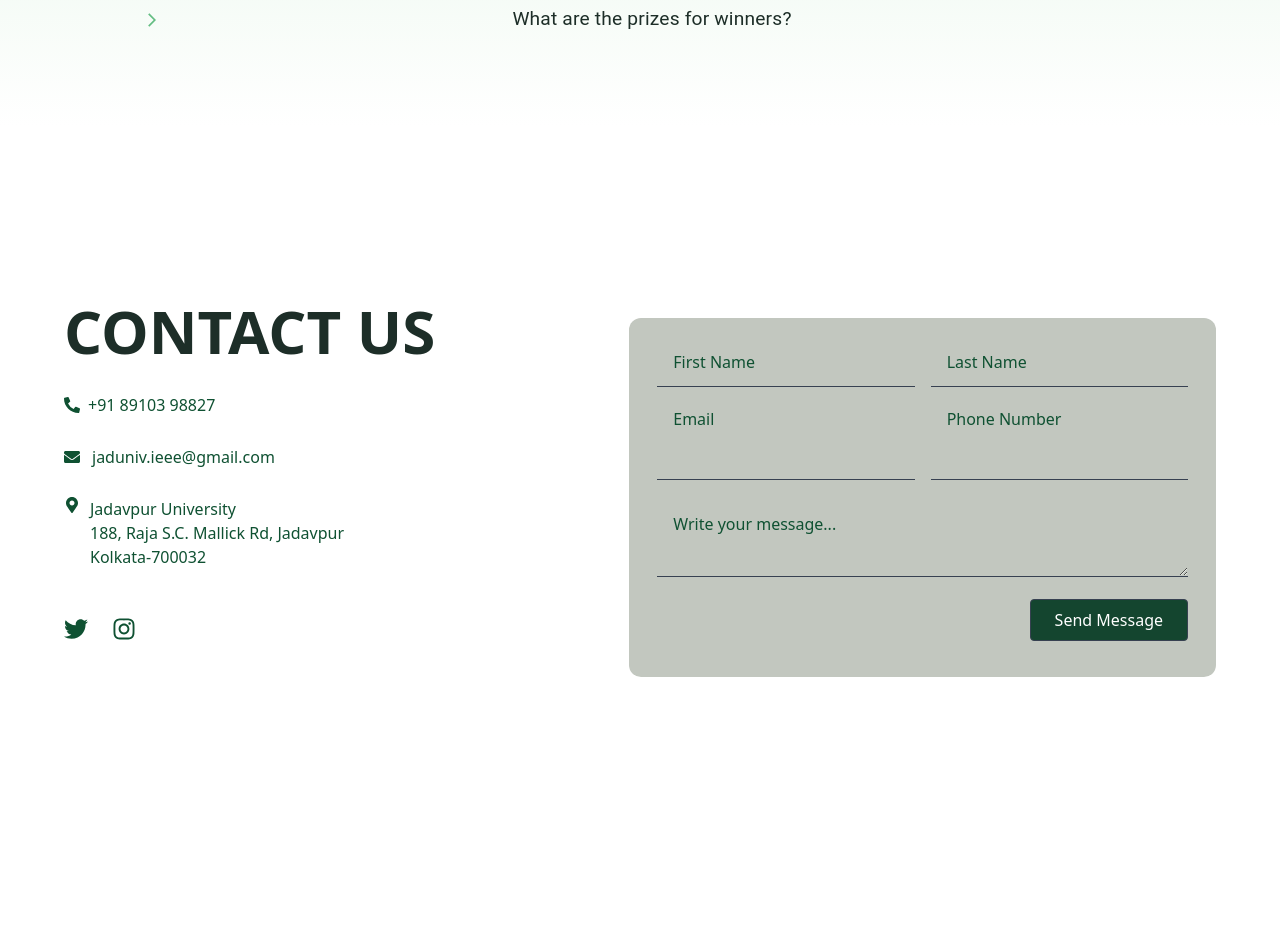
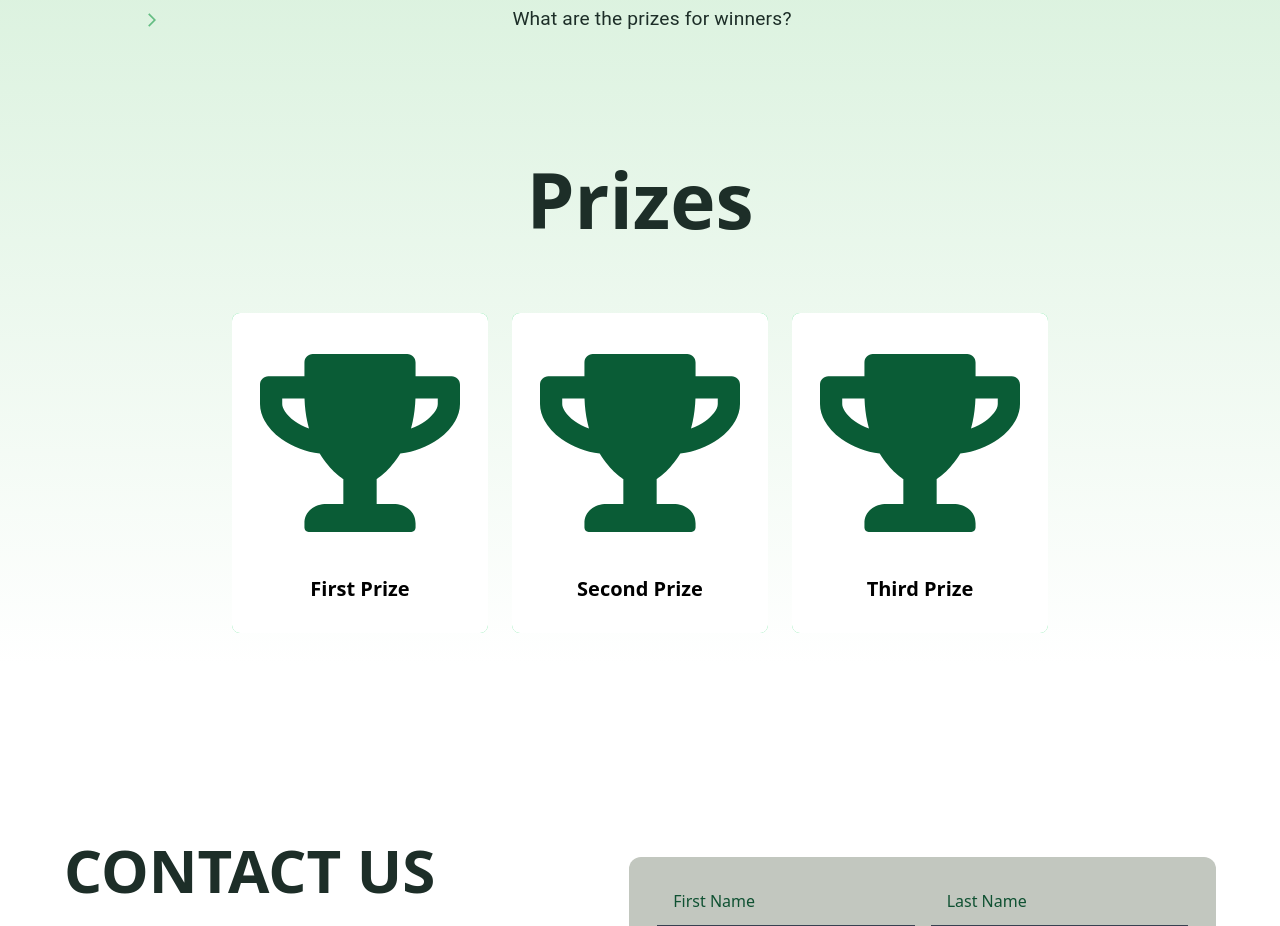
Before and after one commit to akash0708/SocioAI, a React (Vite) app: page / in a window 1280 px wide. Shown: the part 2120-3046 px from the top of the page. Built offline with nearby package versions, Linux system fonts and the light colour scheme; no server answers.

Commit message:
prize section

```diff
--- a/src/App.jsx
+++ b/src/App.jsx
@@ -6,6 +6,7 @@ import About from "./components/About";
 import Contact from "./components/Contact";
 import Hero from "./components/Hero";
 import Faq from "./components/Faq";
+import Prizes from "./components/Prizes.jsx";
 
 function App() {
   return <div className="App">
@@ -17,6 +18,7 @@ function App() {
       <div className="bg-top-green-to-white min-h-screen flex flex-col">
       <About />
       <Faq />
+      <Prizes/>
       </div>
       <Contact/>
 
--- /dev/null
+++ b/src/components/CurtainCard.jsx
@@ -0,0 +1,27 @@
+import { FaTrophy } from "react-icons/fa";
+import { CiStopwatch } from "react-icons/ci";
+
+function CurtainCard({position}){
+    return(
+        <div className="bg-green-400 rounded-lg w-64 h-80 relative">
+            <div className="bg-white flex flex-col justify-center gap-8 items-center h-full hover:hidden w-full z-10 rounded-lg absolute">
+                <FaTrophy size={200} color="rgb(10, 92, 54)"/>
+
+                <div className="text-xl font-semibold">
+                    {position} Prize
+
+                </div>
+
+
+            </div>
+            <div className="flex flex-col justify-center gap-8 items-center h-full hover:h-0 w-full">
+                <CiStopwatch size={50}/>
+                <div>Yet to be disclosed</div>
+
+            </div>
+
+        </div>
+    )
+}
+
+export default CurtainCard;
--- /dev/null
+++ b/src/components/Prizes.jsx
@@ -0,0 +1,17 @@
+import CurtainCard from "./CurtainCard.jsx";
+
+function Prizes(){
+    return(
+        <div className='flex flex-col justify-center items-center p-4'>
+            <div className='text-[76.63px] font-bold text-center text-[#1D2E28] pb-10'>Prizes</div>
+            <div className="flex flex-col md:flex-row gap-6 my-4">
+                <CurtainCard position={"First"}/>
+                <CurtainCard position={"Second"}/>
+                <CurtainCard position={"Third"}/>
+            </div>
+
+        </div>
+    )
+}
+
+export default Prizes;
```
